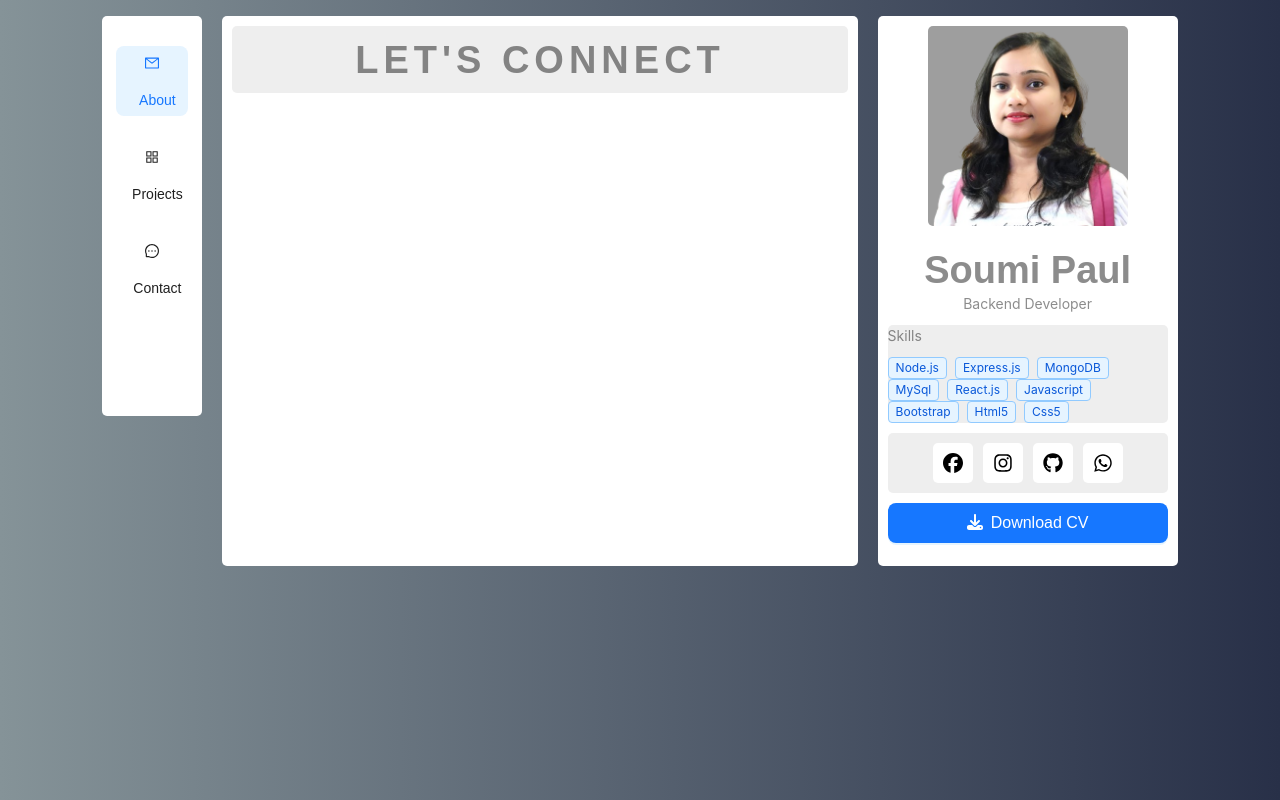
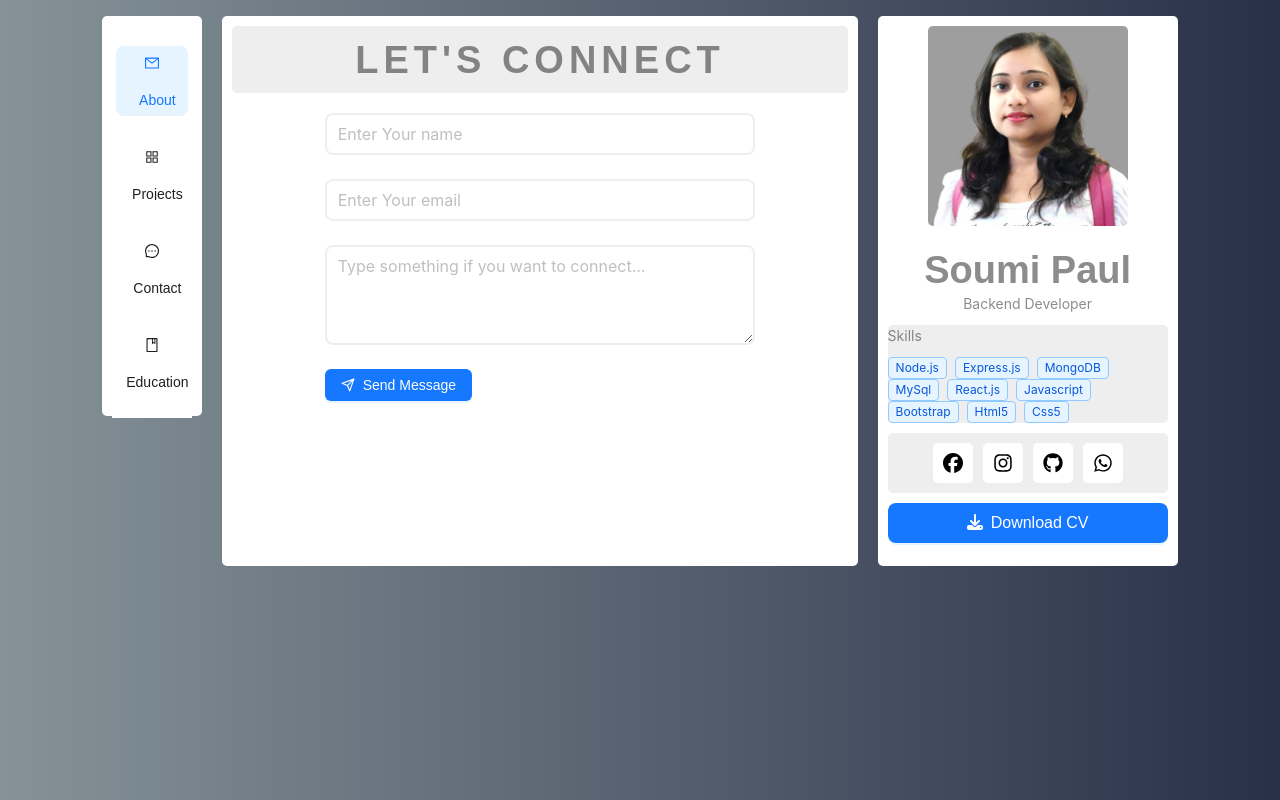
Before and after one commit to Soumi-Paul-dev-99/Personal-Portfolio-By-Soumi, a React (Vite) app: page /contact in a window 1280 px wide. Built offline with nearby package versions, Linux system fonts and the light colour scheme; a web font is replaced by a local one.

Commit message:
initial commit

```diff
--- a/package.json
+++ b/package.json
@@ -11,6 +11,7 @@
   },
   "dependencies": {
     "antd": "^5.17.3",
+    "framer-motion": "^11.2.6",
     "icons": "^1.0.0",
     "react": "^18.3.1",
     "react-dom": "^18.2.0",
--- a/src/Components/Navbar/Navbar.jsx
+++ b/src/Components/Navbar/Navbar.jsx
@@ -3,6 +3,7 @@ import {
   AppstoreOutlined,
   MailOutlined,
   MessageOutlined,
+  BookOutlined
 } from "@ant-design/icons";
 import { Link } from "react-router-dom";
 import { Menu } from "antd";
@@ -24,6 +25,11 @@ const items = [
     key: "contact",
     icon: <MessageOutlined />,
   },
+  {
+    label: <Link to="/education">Education</Link>,
+    key: "contact",
+    icon: <BookOutlined />,
+  },
 ];
 const Navbar = () => {
   const [current, setCurrent] = useState("about");
--- a/src/pages/About/About.css
+++ b/src/pages/About/About.css
@@ -7,7 +7,7 @@
     flex-direction: column;
     align-items: center;
   }
-  .user-details {
+  .about-details {
     display: flex;
     flex-direction: column;
     align-items: center;
--- a/src/pages/About/About.jsx
+++ b/src/pages/About/About.jsx
@@ -5,6 +5,7 @@ import { userData } from "../../data/userData";
 import SocialMedia from "../../Components/SocialMedia/SocialMedia";
 import "./About.css";
 import Skills from "../../Components/Skills/Skills";
+import { motion } from "framer-motion";
 import { FaGlobe, FaLocationDot, FaMessage, FaPhone } from "react-icons/fa6";
 const { Title, Text, Paragraph } = Typography;
 const About = () => {
@@ -12,6 +13,11 @@ const About = () => {
   return (
     <>
       <PageTitle PageTitle="About Me" />
+      <motion.div
+        initial={{ opacity: 0, y: 50 }}
+        animate={{ opacity: 1, y: 0 }}
+        transition={{ duration: 1 }}
+      >
         <Flex gap={20} vertical>
           <Flex
             gap={20}
@@ -73,7 +79,6 @@ const About = () => {
                 <Flex
                   key={index}
                   gap={1}
-
                   align="center"
                   justify="space-between"
                   wrap="wrap"
@@ -105,6 +110,7 @@ const About = () => {
             </Flex>
           </Flex>
         </Flex>
+      </motion.div>
     </>
   );
 };
--- a/src/pages/Contact/Contact.css
+++ b/src/pages/Contact/Contact.css
@@ -0,0 +1,26 @@
+.contact-form {
+  width: 70%;
+}
+
+.ant-input {
+  border: 2px solid #eee;
+}
+
+@media (max-width:1100px) {
+  .contact-form{
+    width: 80%;
+    transition: all 0.5s ease-out;
+  }
+}
+@media (max-width:800px) {
+  .contact-form{
+    width: 90%;
+    transition: all 0.5s ease-out;
+  }
+}
+@media (max-width:500px) {
+  .contact-form{
+    width: 95%;
+    transition: all 0.5s ease-out;
+  }
+}
--- a/src/pages/Contact/Contact.jsx
+++ b/src/pages/Contact/Contact.jsx
@@ -1,10 +1,39 @@
 import React from "react";
 import PageTitle from "../../Components/PageTitle/PageTitle";
-
+import "./Contact.css";
+import { Button, Flex, Form, Input } from "antd";
+import { FiSend } from "react-icons/fi";
+import { motion } from "framer-motion";
 const Contact = () => {
   return (
     <>
       <PageTitle PageTitle="Let's Connect" />
+      <motion.div
+        initial={{ opacity: 0, y: 50 }}
+        animate={{ opacity: 1, y: 0 }}
+        transition={{ duration: 1 }}
+      >
+        <Flex align="center" justify="center">
+          <Form Layout="vertical" className="contact-form">
+            <Form.Item Label="Your name">
+              <Input size="large" placeholder="Enter Your name" />
+            </Form.Item>
+            <Form.Item Label="Your email">
+              <Input size="large" placeholder="Enter Your email" />
+            </Form.Item>
+            <Form.Item Label="Your message">
+              <Input.TextArea
+                style={{ height: "100px" }}
+                size="large"
+                placeholder="Type something if you want to connect..."
+              />
+            </Form.Item>
+            <Button icon={<FiSend />} type="primary" size="larges">
+              Send Message
+            </Button>
+          </Form>
+        </Flex>
+      </motion.div>
     </>
   );
 };
--- a/src/pages/Projects/Project.jsx
+++ b/src/pages/Projects/Project.jsx
@@ -1,5 +1,6 @@
 import React from "react";
 import { CiMenuKebab } from "react-icons/ci";
+import { motion } from "framer-motion";
 import PageTitle from "../../Components/PageTitle/PageTitle";
 import { userData } from "../../data/userData";
 import "./Projects.css";
@@ -21,7 +22,12 @@ const Project = () => {
   return (
     <>
       <PageTitle PageTitle="Projects" />
-      <div className="projects">
+      <motion.div
+        initial={{ opacity: 0, y: 50 }}
+        animate={{ opacity: 1, y: 0 }}
+        transition={{ duration: 1 }}
+        className="projects"
+      >
         {projects.map((project, index) => (
           <Card
             hoverable
@@ -82,7 +88,7 @@ const Project = () => {
             </Flex>
           </Card>
         ))}
-      </div>
+      </motion.div>
     </>
   );
 };
```
Also changed, not shown: 2 other files (tests, documents, lock files or other folders). Lines whose indentation alone changed are shown as unchanged.
